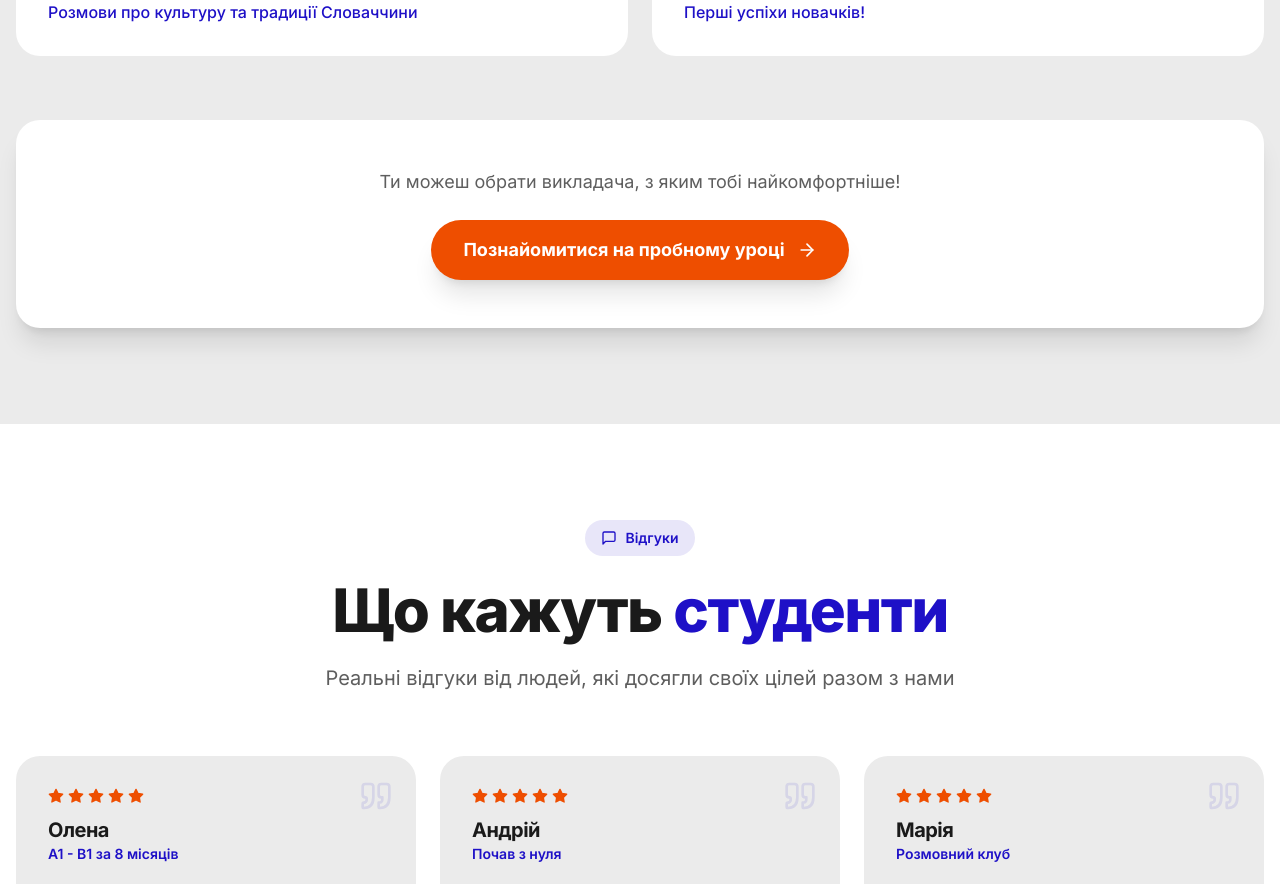
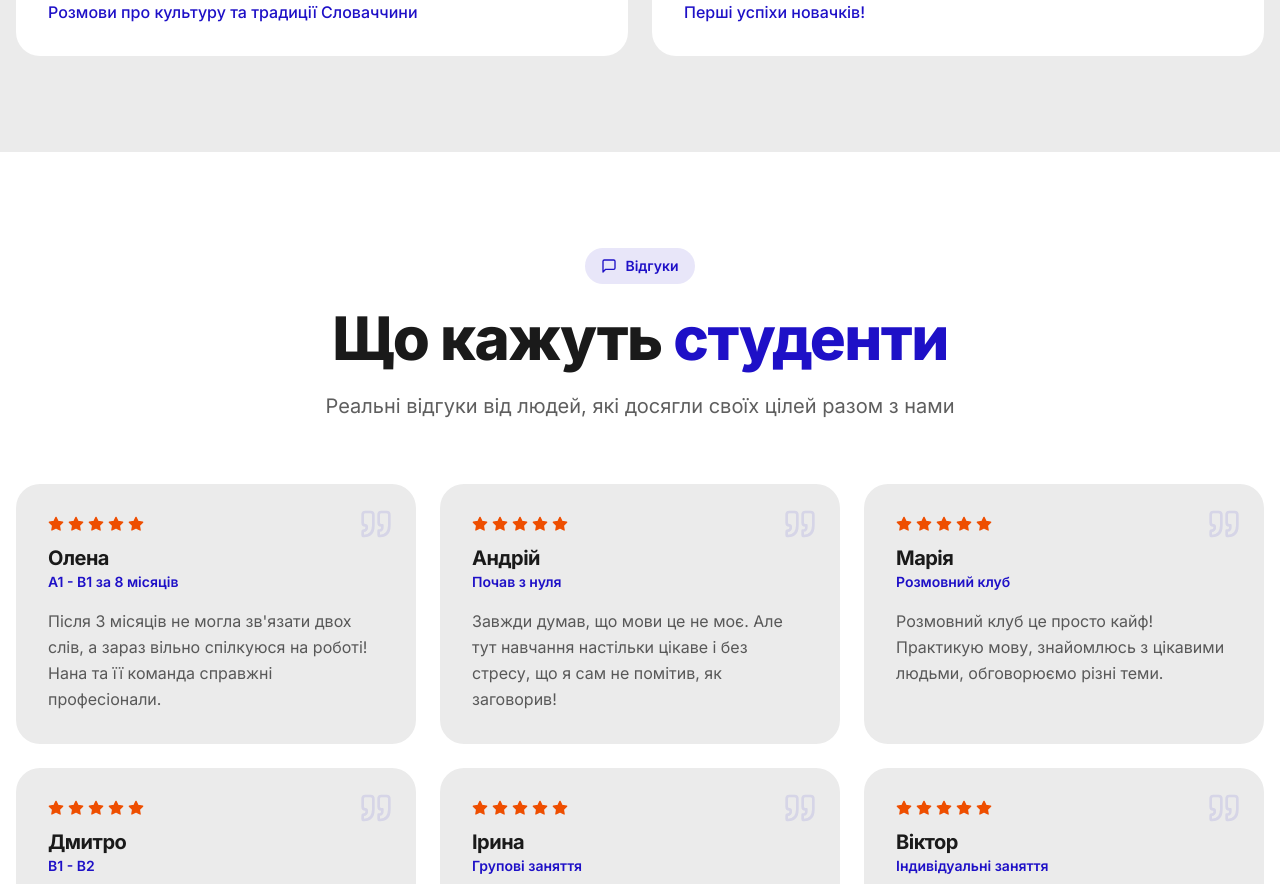
Before and after one commit to ruslan-mustafaev/fokus-sk-school, a React (Vite) app: page / in a window 1280 px wide. Shown: the part 6480-7364 px from the top of the page. Built offline with nearby package versions, Linux system fonts and the light colour scheme.

Commit message:
Updated TeachersSection.tsx

```diff
--- a/src/components/TeachersSection.tsx
+++ b/src/components/TeachersSection.tsx
@@ -124,20 +124,6 @@ export default function TeachersSection() {
           ))}
         </div>
 
-        <div className="mt-16 bg-white rounded-3xl p-8 md:p-12 shadow-xl text-center">
-          <p className="text-lg text-brand-dark/70 mb-6">
-            Ти можеш обрати викладача, з яким тобі найкомфортніше!
-          </p>
-          <button
-            onClick={scrollToContact}
-            className="group inline-flex items-center justify-center gap-3 px-8 py-4 bg-brand-orange text-white
-                     rounded-full font-bold text-lg hover:bg-brand-orange/90 transition-all duration-300
-                     shadow-xl hover:shadow-2xl transform hover:-translate-y-1"
-          >
-            Познайомитися на пробному уроці
-            <ArrowRight className="w-5 h-5 group-hover:translate-x-1 transition-transform" />
-          </button>
-        </div>
       </div>
     </section>
   );
```
